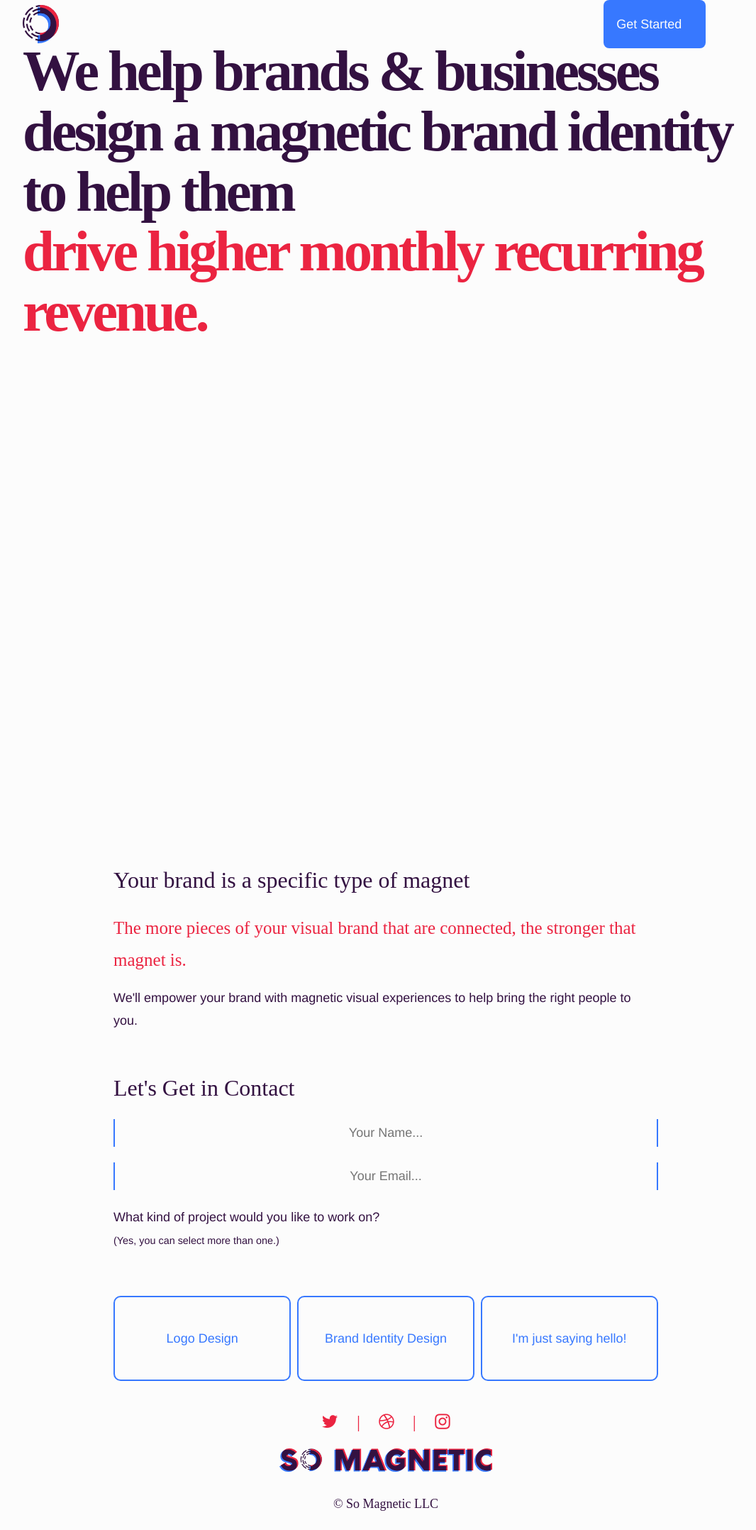
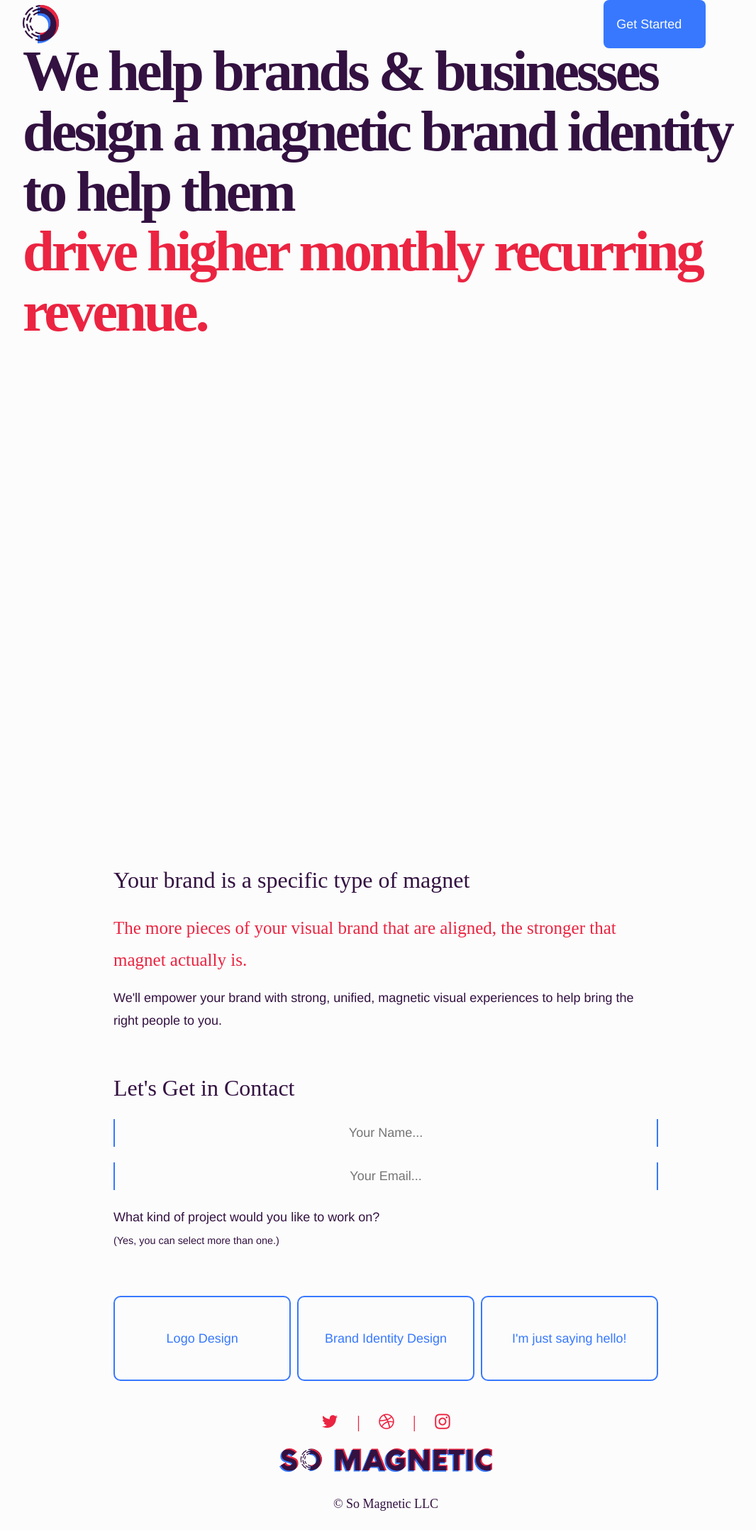
Before and after one commit to somagnetic/site, a Jekyll site: the page built from index.html, in a window 1280 px wide. Shown: the whole page at 71% size, without its empty margins (96-1162 px from the left). Built offline with Jekyll 4.4.1, drawn with Linux system fonts in a browser that asks for light colours; nearby versions of some CDN libraries; some web fonts are replaced.

Commit message:
changed a sizing issue on the h1 height

```diff
--- a/css/2-base/_base.sass
+++ b/css/2-base/_base.sass
@@ -143,6 +143,7 @@
   height: 100vh
   h1
     line-height: 1.5
+    font-size: calc(9vw)
 footer
   display: flex
   flex-direction: column
--- a/css/master.css
+++ b/css/master.css
@@ -354,7 +354,8 @@
   overflow: hidden;
   height: 100vh; }
   header h1 {
-    line-height: 1.5; }
+    line-height: 1.5;
+    font-size: calc(9vw); }
 
 footer {
   display: flex;
--- a/index.html
+++ b/index.html
@@ -30,8 +30,8 @@
   <article class="row">
     <div class="module" id="start">
       <h2>Your brand is a specific type of magnet</h2>
-      <h3>The more pieces of your visual brand that are connected, the stronger that magnet is.</h3>
-      <p>We'll empower your brand with magnetic visual experiences to help bring the right people to you.</p>
+      <h3>The more pieces of your visual brand that are aligned, the stronger that magnet actually is.</h3>
+      <p>We'll empower your brand with strong, unified, magnetic visual experiences to help bring the right people to you.</p>
     </div>
   </article>
 </section>
```
Also changed, not shown: 1 other file.
